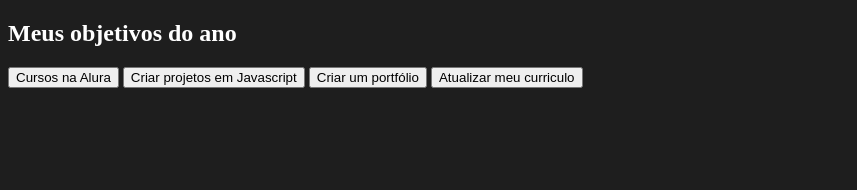
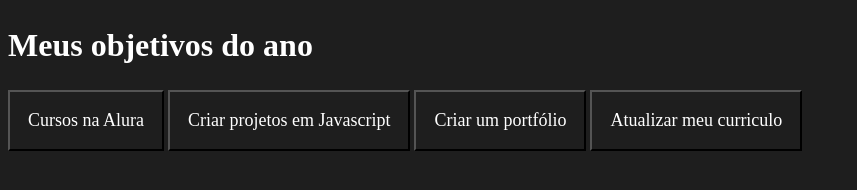
Before and after one commit to Pedroino/pv-javascript, a plain HTML site: page index.html in a window 1280 px wide. Shown: the whole page, without its empty margins (0-857 px from the left). Drawn offline with Linux system fonts and the light colour scheme.

Commit message:
aaaaaaaaa

```diff
--- a/style.css
+++ b/style.css
@@ -9,4 +9,17 @@
 body {
     background-color: var(--cor-de-fundo);
     color: var(--branco);
+    font-family: 'Chakra Petch';
 }
+
+.botao{
+    font-family: 'Chakra Petch';
+    background-color: var(--botao-inativo);
+    color: var(--branco);
+    font-size: 18px;
+    padding: 1em;
+}
+
+.titulo-principal{
+    font-size: 32px;
+}
```
